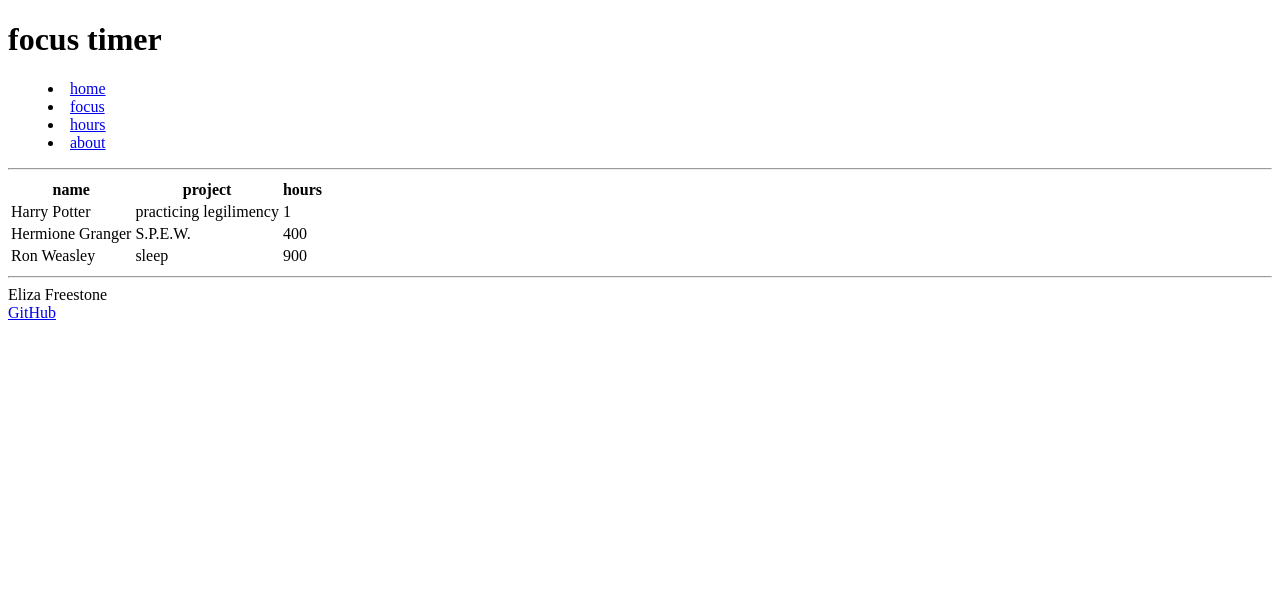
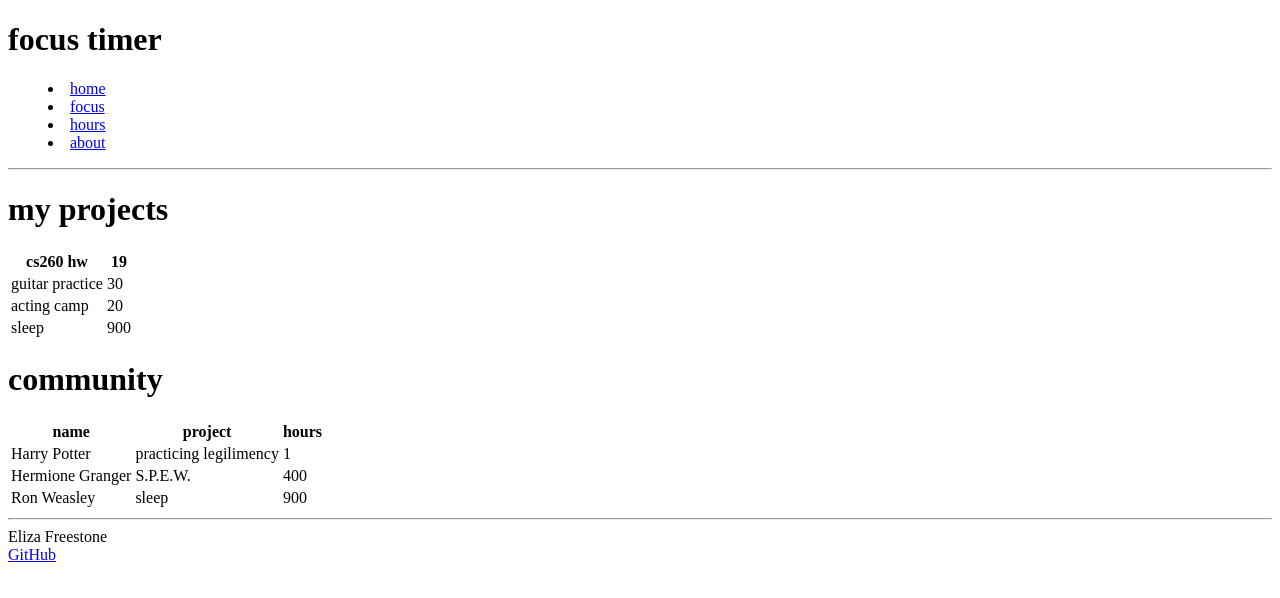
Before and after one commit to Eliza-Surpriza/startup, a plain HTML site: page hours.html in a window 1280 px wide. Drawn offline with Linux system fonts and the light colour scheme.

Commit message:
add personal hours placeholder

```diff
--- a/hours.html
+++ b/hours.html
@@ -28,6 +28,30 @@
     </header>
 
     <main>
+        <h1>my projects</h1>
+        <table>
+            <thead>
+              <tr>
+                <th>cs260 hw</th>
+                <th>19</th>
+              </tr>
+            </thead>
+            <tbody>
+              <tr>
+                <td>guitar practice</td>
+                <td>30</td>
+              </tr>
+              <tr>
+                <td>acting camp</td>
+                <td>20</td>
+              </tr>
+              <tr>
+                <td>sleep</td>
+                <td>900</td>
+              </tr>
+            </tbody>
+          </table>
+        <h1>community</h1>
         <table>
             <thead>
               <tr>
```
